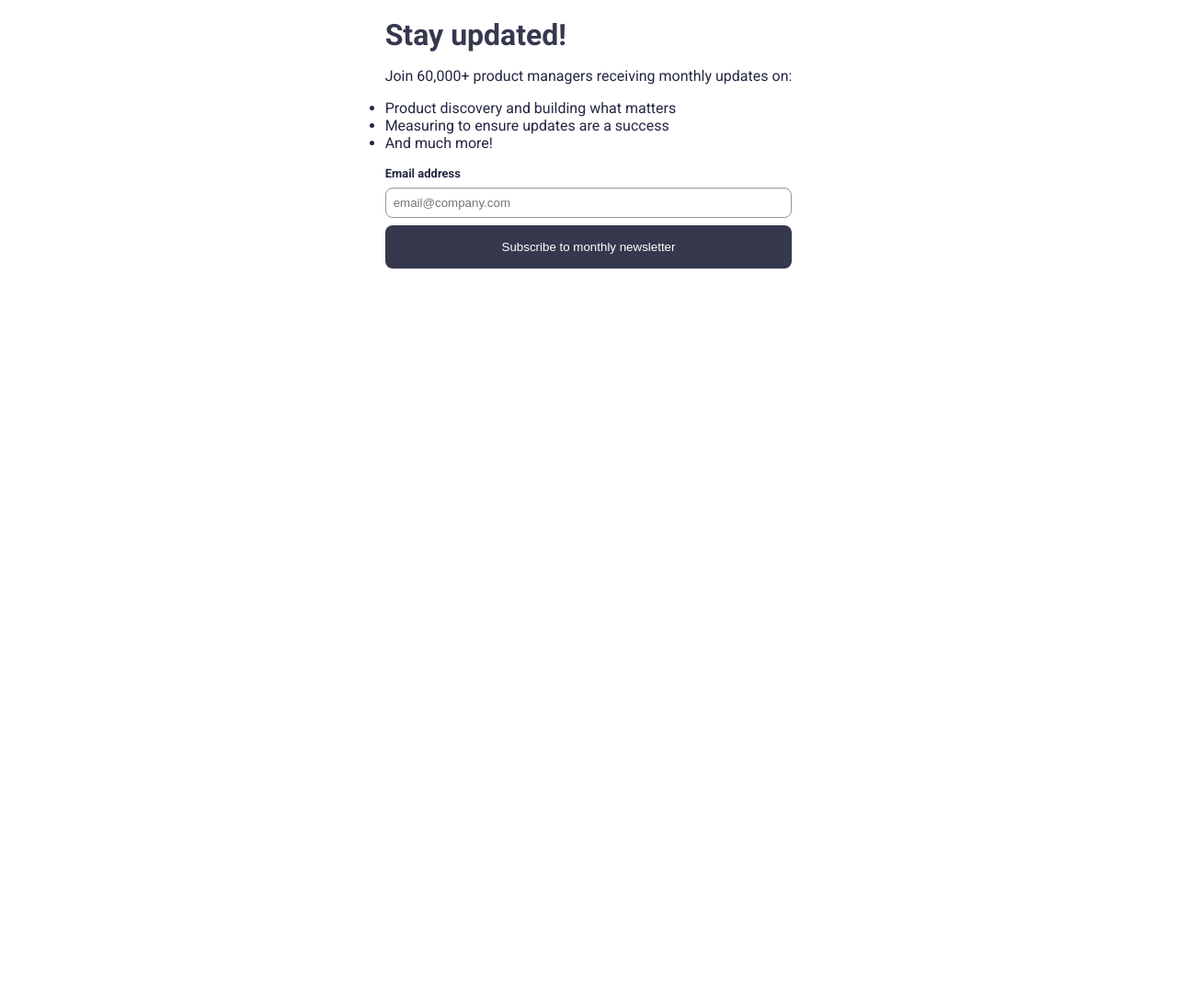
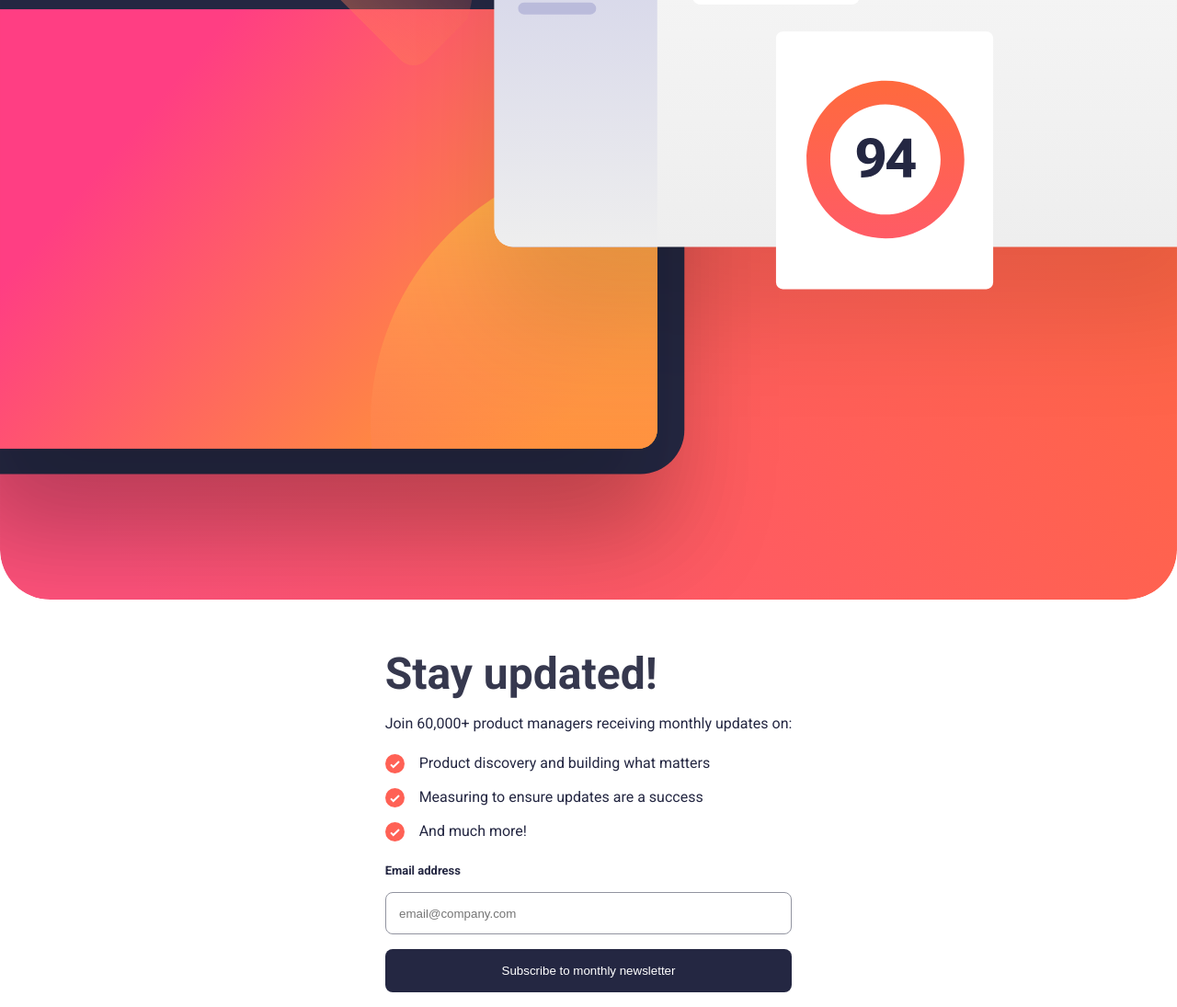
Before and after one commit to azizzmoe/Newsletter-sign-up-form-with-success-message, a plain HTML site: page index.html in a window 1280 px wide. Shown: the part 317-1412 px from the top of the page at 92% size. Before the commit the page ends 800 px from the top, so only its background shows below. Drawn offline with Linux system fonts and the light colour scheme.

Commit message:
update 02

```diff
--- a/index.html
+++ b/index.html
@@ -1,21 +1,18 @@
 <!DOCTYPE html>
 <html lang="en">
+
   <head>
     <meta charset="UTF-8" />
     <meta name="viewport" content="width=device-width, initial-scale=1.0" />
     <!-- displays site properly based on user's device -->
 
-    <link
-      rel="icon"
-      type="image/png"
-      sizes="32x32"
-      href="./assets/images/favicon-32x32.png"
-    />
+    <link rel="icon" type="image/png" sizes="32x32" href="./assets/images/favicon-32x32.png" />
     <link rel="stylesheet" href="./css/style.css" />
     <title>
       Frontend Mentor | Newsletter sign-up form with success message
     </title>
   </head>
+
   <body>
     <main>
       <figure>
@@ -25,11 +22,23 @@
         <h2>Stay updated!</h2>
         <p>Join 60,000+ product managers receiving monthly updates on:</p>
 
-        <ul>
-          <li>Product discovery and building what matters</li>
-          <li>Measuring to ensure updates are a success</li>
-          <li>And much more!</li>
-        </ul>
+        <div class="list">
+
+          <div class="items">
+            <img src="./assets/images/icon-list.svg" alt="icon-list">
+            <p>Product discovery and building what matters</p>
+          </div>
+          <div class="items">
+            <img src="./assets/images/icon-list.svg" alt="icon-list">
+
+            <p>Measuring to ensure updates are a success</p>
+          </div>
+          <div class="items">
+            <img src="./assets/images/icon-list.svg" alt="icon-list">
+
+            <p>And much more!</p>
+          </div>
+        </div>
 
         <form action="">
           <label for="email">Email address</label>
@@ -39,4 +48,5 @@
       </section>
     </main>
   </body>
+
 </html>
--- a/style.scss
+++ b/style.scss
@@ -25,6 +25,15 @@ main {
   justify-content: center;
   align-items: center;
 
+figure{
+  width: 100%;
+
+  img{
+  width: 100%;
+
+  }
+}
+
 
   section {
     color: $Dark-Slate-Grey;
@@ -35,13 +44,22 @@ main {
     padding: 1rem;
     h2 {
       color: $Charcoal-Grey;
-      font-size: 2rem;
+      font-size: 3rem;
+    }
+
+    .list{
+      .items{
+        display: flex;
+        gap: 1rem;
+        padding: .5rem 0;
+      }
+
     }
 
     form {
       display: flex;
       flex-direction: column;
-      gap: 0.5rem;
+      gap: 1rem;
 
 
       label {
@@ -51,14 +69,14 @@ main {
       }
 
       input {
-        padding: 0.5rem;
+        padding: 0.9rem;
         border-radius: .5rem;
         border: .5px $Grey solid;
 
       }
 
       button{
-        background-color: $Charcoal-Grey;
+        background-color: $Dark-Slate-Grey;
         color: $White;
         padding: 1rem;
         border: none;
```
Also changed, not shown: css/style.css, 1 other file.
